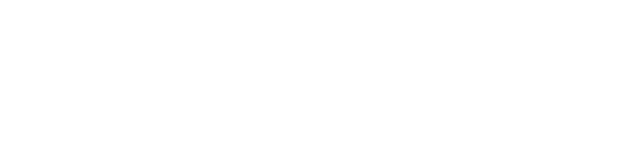
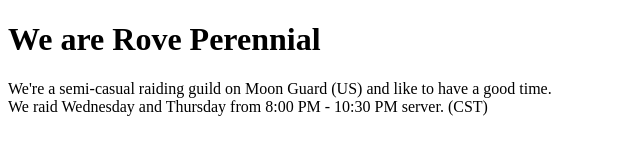
Before and after one commit to roveperennial/roveperennial_mg.github.io, a plain HTML site: page index.html in a window 1280 px wide. Shown: the whole page, without its empty margins (0-640 px from the left). Drawn offline with Linux system fonts and the light colour scheme.

Commit message:
index setup

```diff
--- a/index.html
+++ b/index.html
@@ -4,8 +4,11 @@
 	<head>
 		<title>Rove Perennial</title>
 		<link rel="stylesheet" href="assets/css/main.css" />
+		<h1> We are Rove Perennial </h1>
 	</head>
 	<body>
-
+		<p> We're a semi-casual raiding guild on Moon Guard (US) and like to have a good time. </br>
+			We raid Wednesday and Thursday from 8:00 PM - 10:30 PM server. (CST)
+		</p>
 	</body>
 </html>
```
